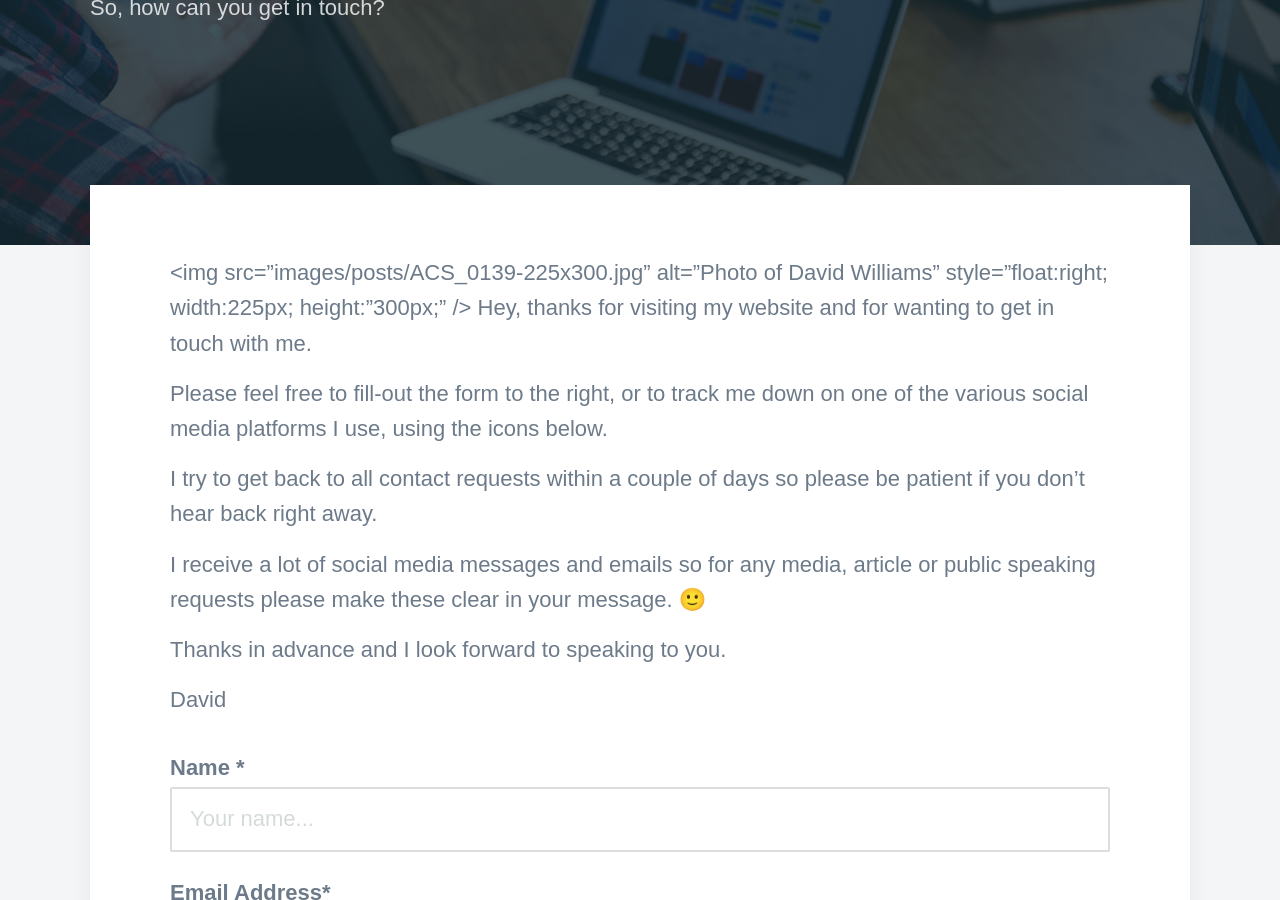
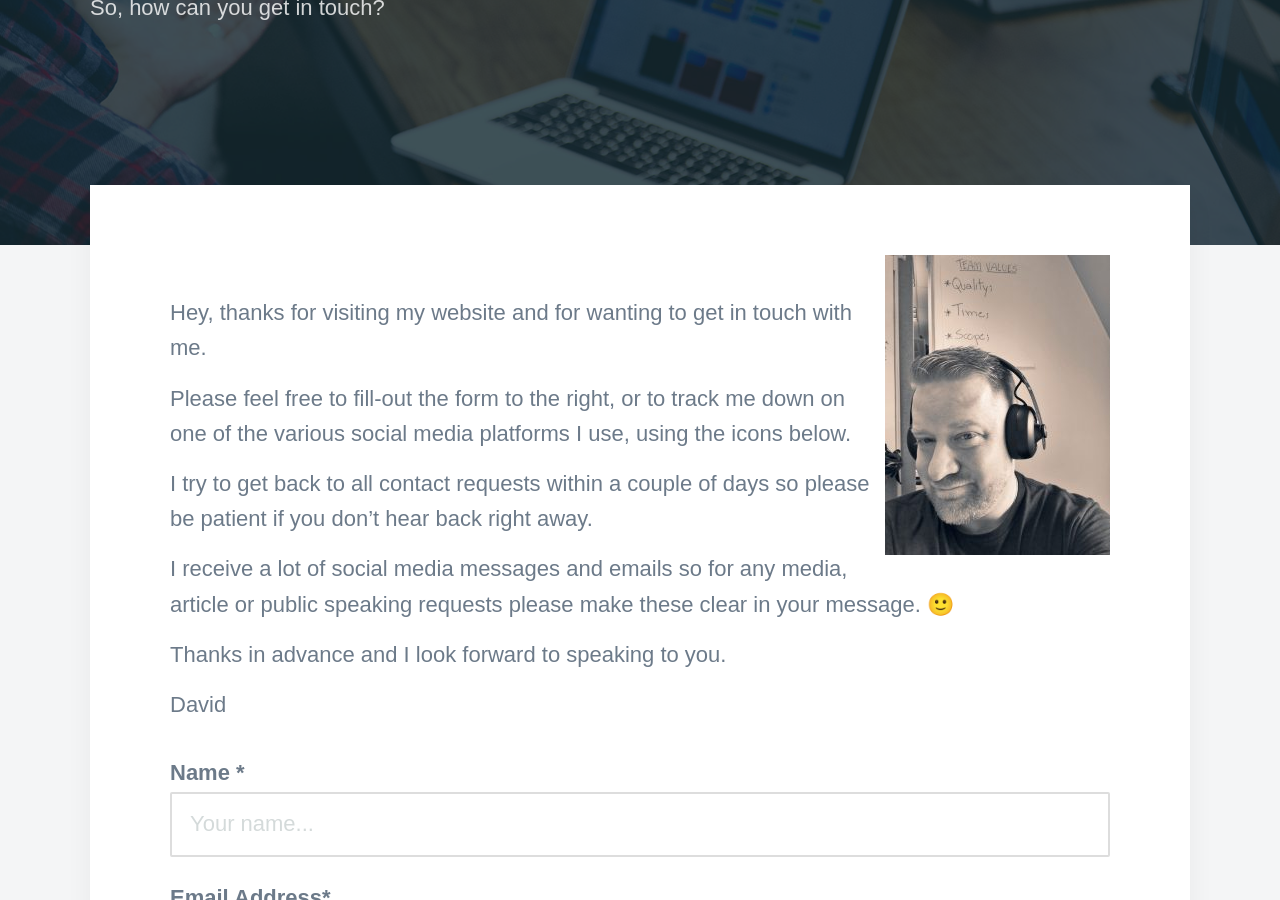
Before and after one commit to TheTestingMuse/thetestingmuse.github.io, a Jekyll site: the page built from _pages/contact.md, in a window 1280 px wide and 900 px high, scrolled down 412 px. Built offline with Jekyll 4.4.1, drawn with Linux system fonts in a browser that asks for light colours; nearby versions of some CDN libraries; some web fonts are replaced.

Commit message:
Updating About Me

```diff
--- a/_pages/contact.md
+++ b/_pages/contact.md
@@ -5,7 +5,8 @@ description: So, how can you get in touch?
 featured_image: /images/demo/contact.jpg
 ---
 
-<img src="images/posts/ACS_0139-225x300.jpg" alt="Photo of David Williams" style="float:right; width:225px; height:"300px;" />
+<img src="images/posts/ACS_0139-225x300.jpg" alt="Photo of David Williams" style="float:right; width:225px; height:300px;" />
+
 Hey, thanks for visiting my website and for wanting to get in touch with me.
 
 Please feel free to fill-out the form to the right, or to track me down on one of the various social media platforms I use, using the icons below.
```
